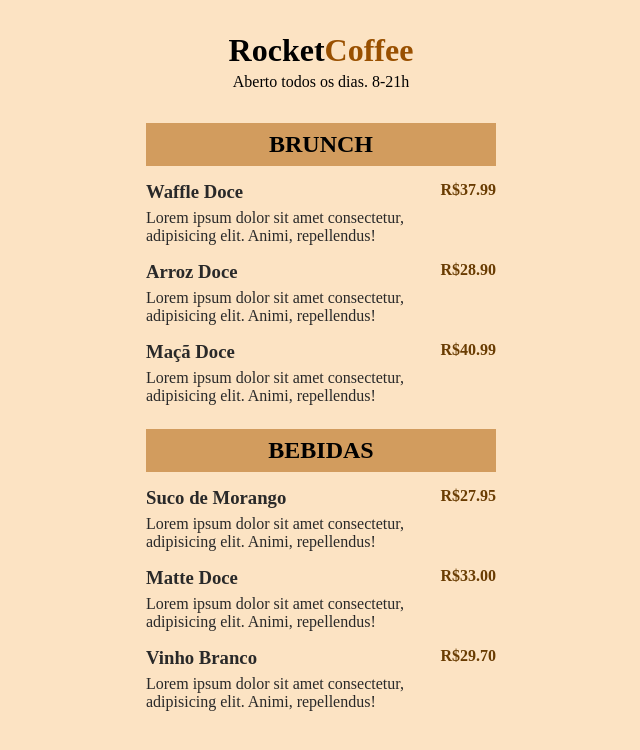
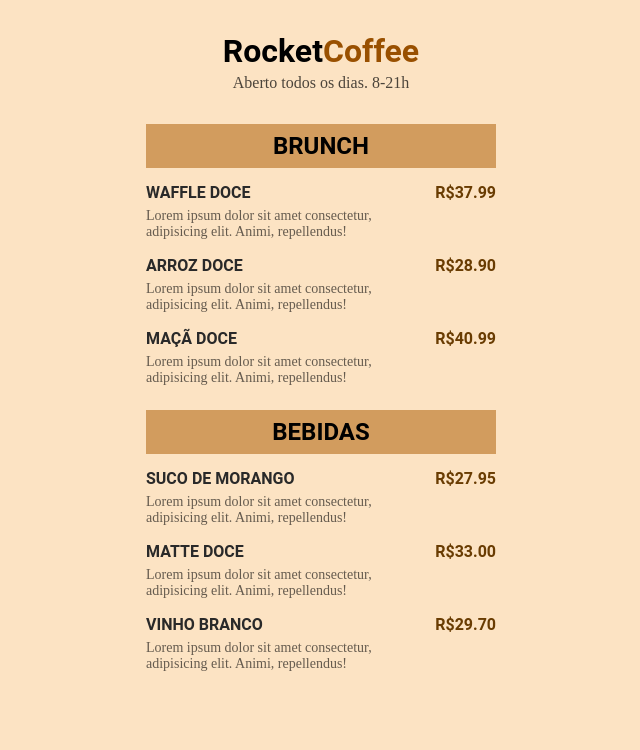
Before and after one commit to DanieleArrud/Rockseat_-maratonaExplore, a plain HTML site: page index.html in a window 1280 px wide. Shown: the whole page, without its empty margins (319-959 px from the left). Drawn offline with Linux system fonts and the light colour scheme.

Commit message:
Menu atualizado

```diff
--- a/style.css
+++ b/style.css
@@ -1,13 +1,24 @@
+
+@import url('https://fonts.googleapis.com/css2? family= Roboto+Serif:opsz,wght@8..144,300 & display=swap');
 
 *{
-
     margin:0;
     padding:0;
 }
-@import url('https://fonts.googleapis.com/css2? family= Roboto+Serif:opsz,wght@8..144,300 & display=swap');
 
 body{
     background-color: #fce3c3;
+}
+
+/*FONTS*/
+
+h1, h2, h3, .price{
+    font-family: 'Roboto', sans-serif;
+}
+
+h3{
+    text-transform: uppercase;
+    font-size: 16px;
 }
 
 header{
@@ -27,6 +38,10 @@ section {
 
 header h1{
     margin-bottom: 4px;
+}
+
+header p{
+    color:rgba(0, 0, 0, 0.7)
 }
 
 section{
@@ -60,3 +75,9 @@ li .details{
 .price{
     color:rgb(105, 60, 2)
 }
+
+.details p{
+    font-size: 14px;
+    line-height: 16px;
+    color:rgba(0, 0, 0, 0.6);
+}
```
